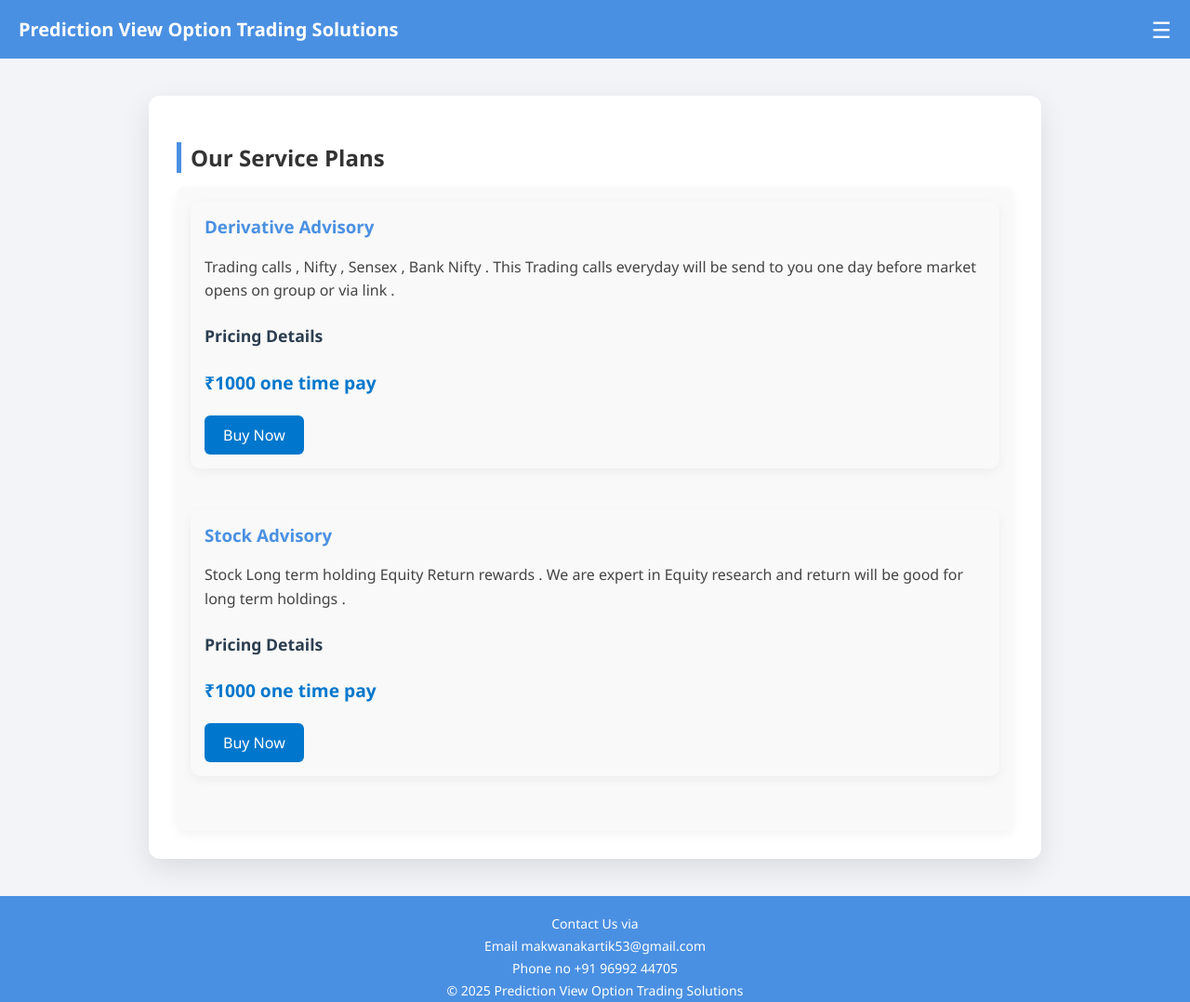
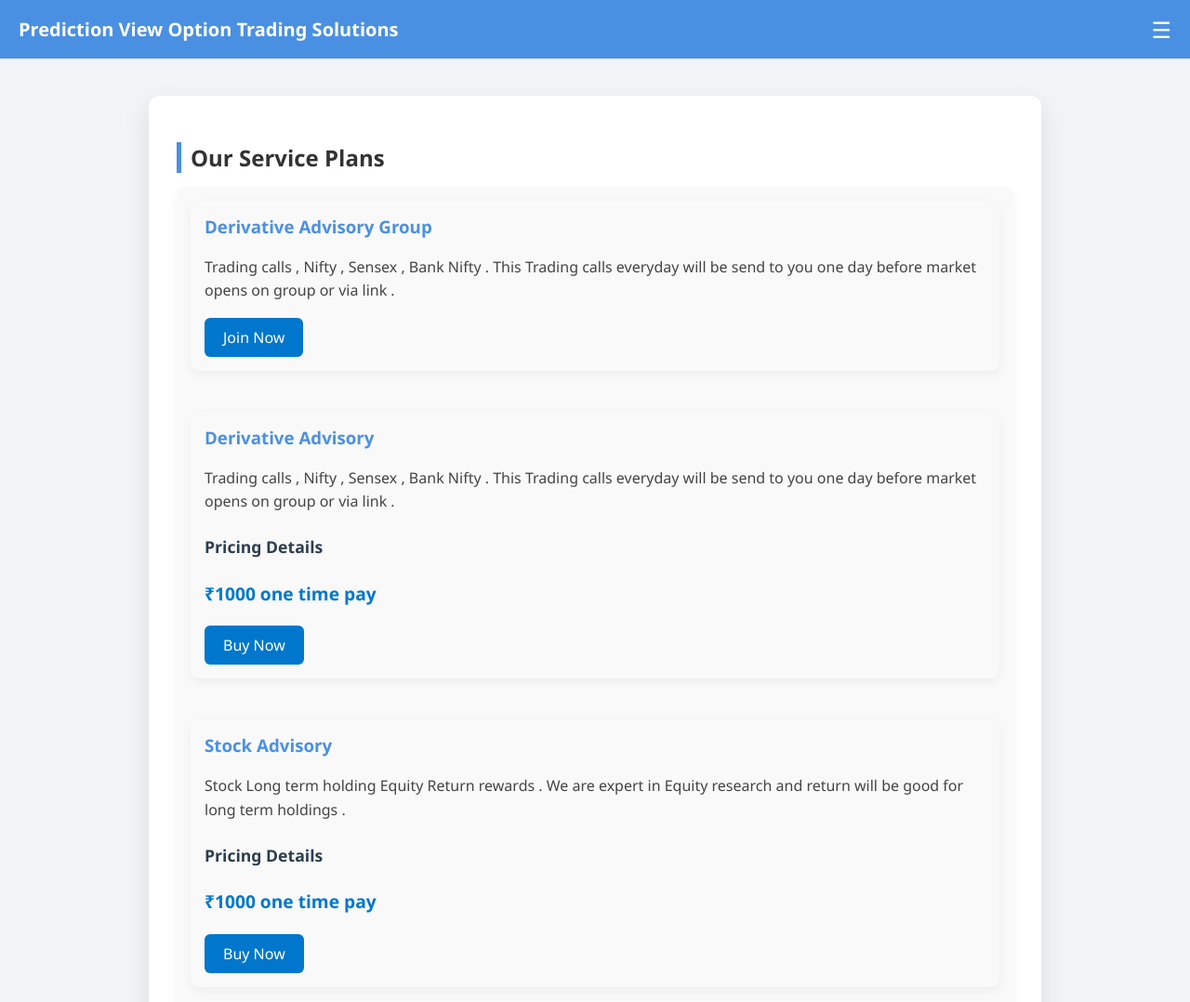
Before and after one commit to karthik2342323/PredictionViewOptionTrading, a plain HTML site: page services.html in a window 1280 px wide. Shown: the top 1078 px of the page at 93% size. Drawn offline with Linux system fonts and the light colour scheme.

Commit message:
Add files via upload

```diff
--- a/services.html
+++ b/services.html
@@ -96,6 +96,11 @@
       </div><br><br>
 
        -->
+      <div class="project-card">
+        <h3>Derivative Advisory Group </h3>
+        <p>Trading calls , Nifty , Sensex , Bank Nifty . This Trading calls everyday will be send to you one day before market opens on group or via link .</p>
+        <a href="https://chat.whatsapp.com/F9MXufEdMq43zD4vq9JQ5Y?mode=ems_copy_c" class="demo-btn">Join Now</a>
+      </div><br><br>
 
       <div class="project-card">
         <h3>Derivative Advisory </h3>
```
